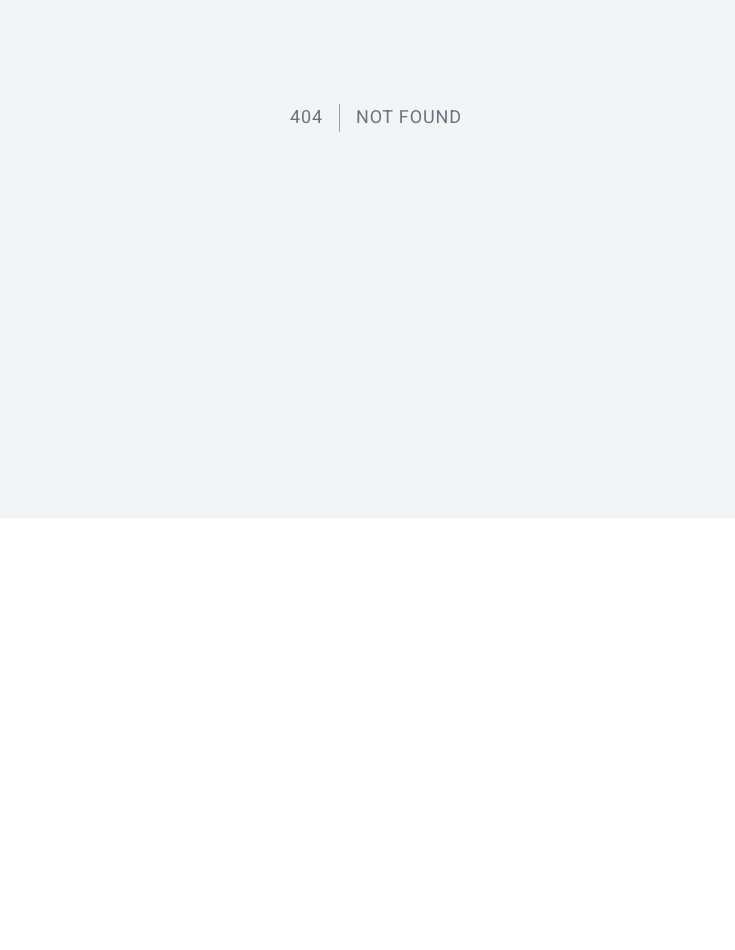
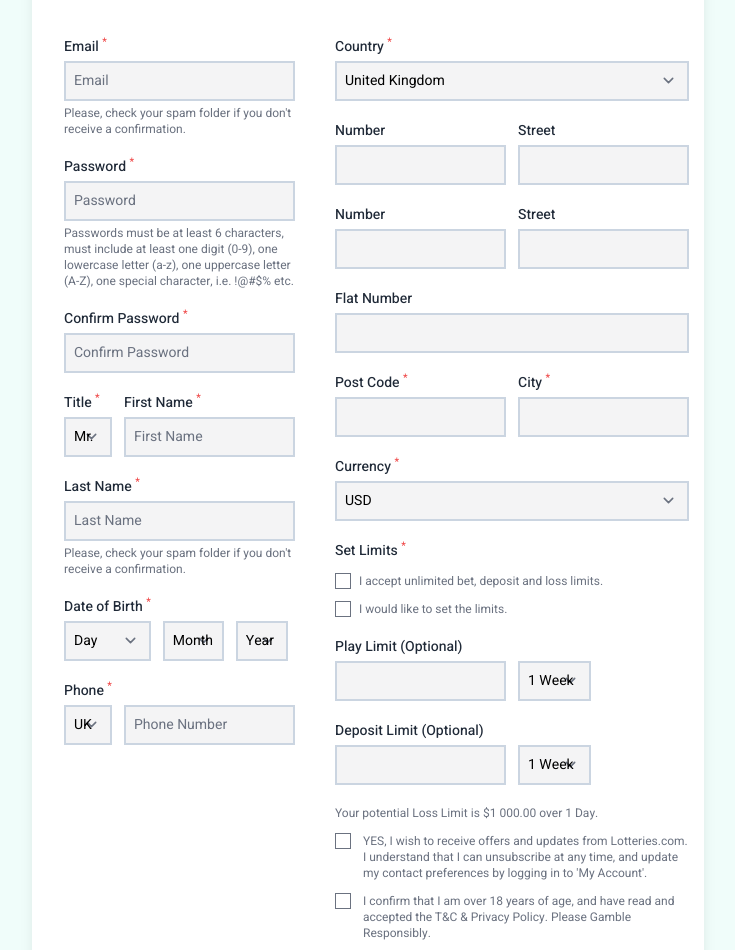
Before and after one commit to pranjalshukla23/jolly-lotto, a Next.js app: page /auth in a window 1280 px wide. Before the commit this address had no page. Shown: the part 282-1232 px from the top of the page, without its empty margins (272-1007 px from the left). Before the commit the page ends 800 px from the top, so only its background shows below. Built offline with nearby package versions, Linux system fonts and the light colour scheme; a web font is replaced by a local one.

Commit message:
- added register form and link - added UI for register form - some other minor changes

```diff
--- /dev/null
+++ b/src/components/Auth/RegisterForm.jsx
@@ -0,0 +1,214 @@
+import React from 'react'
+import FormInput from '../FormInput'
+import FormSelect from '../FormSelect'
+import Logo from '../Logo'
+
+export default () => {
+	return (
+		<div className="container mx-auto my-10 max-w-2xl items-center bg-white shadow-lg">
+			<div className="py-2">
+				<Logo className="mx-auto w-20" />
+				<span className="mt-2 block h-[2px] w-full bg-gradient-to-r from-sky-400 via-rose-400 to-lime-400"></span>
+			</div>
+
+			<div className="p-8">
+				<a href="#" className="text-sm text-cyan-500 underline">
+					&larr; Sign In Here
+				</a>
+				<h2 className="mt-4 text-center text-xl font-semibold text-teal-700">
+					Create an Account
+				</h2>
+
+				<form className="mt-8 flex items-start justify-between gap-x-10">
+					<div className="flex-1 space-y-5">
+						<FormInput
+							type="email"
+							label="Email"
+							placeholder="Email"
+							isReq={true}
+							infoText="Please, check your spam folder if you don't
+							receive a confirmation."
+						/>
+						<FormInput
+							type="password"
+							label="Password"
+							placeholder="Password"
+							isReq={true}
+							infoText="Passwords must be at least 6 characters,
+							must include at least one digit (0-9),
+							one lowercase letter (a-z),
+							one uppercase letter (A-Z),
+							one special character, i.e. !@#$% etc."
+						/>
+						<FormInput
+							type="password"
+							label="Confirm Password"
+							placeholder="Confirm Password"
+							isReq={true}
+						/>
+						<div className="flex gap-x-3">
+							<FormSelect
+								label="Title"
+								isReq={true}
+								options={['Mr.', 'Mrs.']}
+							/>
+							<FormInput
+								label="First Name"
+								placeholder="First Name"
+								isReq={true}
+							/>
+						</div>
+						<FormInput
+							label="Last Name"
+							placeholder="Last Name"
+							isReq={true}
+							infoText="Please, check your spam folder if you don't receive
+							a confirmation."
+						/>
+						<div className="flex items-end gap-x-3">
+							<FormSelect
+								label="Date of Birth"
+								isReq={true}
+								options={['Day', 1, 2, 3, 4]}
+							/>
+							<FormSelect
+								label=""
+								options={['Month', 1, 2, 3, 4]}
+							/>
+							<FormSelect
+								label=""
+								options={['Year', 1990, 1992, 1993, 1994]}
+							/>
+						</div>
+						<div className="flex items-end gap-x-3">
+							<FormSelect
+								label="Phone"
+								options={['UK', 'AUS']}
+								isReq={true}
+							/>
+							<FormInput
+								type="tel"
+								label=""
+								placeholder="Phone Number"
+							/>
+						</div>
+					</div>
+
+					<div className="flex-1 space-y-5">
+						<FormSelect
+							label="Country"
+							options={[
+								'United Kingdom',
+								'United States',
+								'Canada',
+								'Uganda',
+							]}
+							isReq={true}
+						/>
+						<div className="flex gap-x-3">
+							<FormInput label="Number" />
+							<FormInput label="Street" />
+						</div>
+						<div className="flex gap-x-3">
+							<FormInput label="Number" />
+							<FormInput label="Street" />
+						</div>
+						<FormInput label="Flat Number" />
+						<div className="flex gap-x-3">
+							<FormInput label="Post Code" isReq={true} />
+							<FormInput label="City" isReq={true} />
+						</div>
+
+						<FormSelect
+							label="Currency"
+							isReq={true}
+							options={['USD', 'EUR', 'GBP']}
+						/>
+
+						<div className="space-y-3">
+							<h4 className="text-sm font-medium text-gray-800">
+								Set Limits <sup className="text-red-500">*</sup>
+							</h4>
+							<div className="flex items-center gap-x-2">
+								<input id="term-1" type="checkbox" name="" />
+								<label
+									htmlFor="term-1"
+									className="cursor-pointer text-xs text-gray-500">
+									I accept unlimited bet, deposit and loss
+									limits.
+								</label>
+							</div>
+							<div className="flex items-center gap-x-2">
+								<input id="term-2" type="checkbox" name="" />
+								<label
+									htmlFor="term-2"
+									className="cursor-pointer text-xs text-gray-500">
+									I would like to set the limits.
+								</label>
+							</div>
+						</div>
+
+						<div className="flex items-end gap-x-3">
+							<FormInput label="Play Limit (Optional)" />
+
+							<FormSelect
+								label={''}
+								options={['1 Week', '2 Weeks']}
+							/>
+						</div>
+
+						<div className="flex items-end gap-x-3">
+							<FormInput label="Deposit Limit (Optional)" />
+
+							<FormSelect
+								label={''}
+								options={['1 Week', '2 Weeks']}
+							/>
+						</div>
+
+						<div className="space-y-3">
+							<p className="text-xs text-gray-500">
+								Your potential Loss Limit is $1 000.00 over 1
+								Day.
+							</p>
+							<div className="flex gap-x-3">
+								<input id="term-3" type="checkbox" name="" />
+								<label
+									htmlFor="term-3"
+									className="cursor-pointer text-xs text-gray-500">
+									YES, I wish to receive offers and updates
+									from Lotteries.com. I understand that I can
+									unsubscribe at any time, and update my
+									contact preferences by logging in to
+									&apos;My Account&apos;.
+								</label>
+							</div>
+							<div className="flex gap-x-3">
+								<input id="term-4" type="checkbox" name="" />
+								<label
+									htmlFor="term-4"
+									className="cursor-pointer text-xs text-gray-500">
+									I confirm that I am over 18 years of age,
+									and have read and accepted the T&C & Privacy
+									Policy. Please Gamble Responsibly.
+								</label>
+							</div>
+						</div>
+						<div className="flex flex-col gap-y-5">
+							<button
+								type="submit"
+								className="mt-5 w-full rounded-md bg-gradient-to-r from-orange-400 to-orange-500 py-3 px-14 text-lg font-semibold text-white shadow-md shadow-orange-700 hover:from-orange-500 hover:to-orange-400">
+								Create New Account
+							</button>
+							<button
+								type="button"
+								className="w-full rounded-md bg-cyan-400 px-5 py-2.5 text-lg font-medium text-white shadow shadow-cyan-600">
+								Sign In Here
+							</button>
+						</div>
+					</div>
+				</form>
+			</div>
+		</div>
+	)
+}
--- /dev/null
+++ b/src/components/FormInput.jsx
@@ -0,0 +1,25 @@
+export default ({
+	type = 'text',
+	label,
+	placeholder,
+	isReq = false,
+	infoText = null,
+}) => {
+	const name = label.toLowerCase()
+
+	return (
+		<div className="flex flex-col gap-y-1">
+			<label htmlFor={name} className="text-sm font-medium text-gray-800">
+				{label} {isReq && <sup className="text-red-500">*</sup>}
+			</label>
+			<input
+				id={name}
+				type={type}
+				name={name}
+				className="border-2 border-slate-300 bg-zinc-100 px-2 text-sm ring-0 focus:ring-0"
+				placeholder={placeholder}
+			/>
+			{infoText && <p className="text-xs text-gray-500">{infoText}</p>}
+		</div>
+	)
+}
--- /dev/null
+++ b/src/components/FormSelect.jsx
@@ -0,0 +1,22 @@
+export default ({ label, options = [], isReq = false, infoText = null }) => {
+	const name = label.toLowerCase()
+
+	return (
+		<div className="flex flex-col gap-y-1">
+			<label htmlFor={name} className="text-sm font-medium text-gray-800">
+				{label} {isReq && <sup className="text-red-500">*</sup>}
+			</label>
+			<select
+				id={name}
+				name={name}
+				className="border-2 border-slate-300 bg-zinc-100 px-2 text-sm ring-0 focus:ring-0">
+				{options.map((o, k) => (
+					<option key={k} value={o}>
+						{o}
+					</option>
+				))}
+			</select>
+			{infoText && <p className="text-xs text-gray-500">{infoText}</p>}
+		</div>
+	)
+}
--- a/src/components/Header.jsx
+++ b/src/components/Header.jsx
@@ -25,7 +25,7 @@ export default () => {
 				<IconWallet className={'mr-2 w-4 fill-current text-gray-500'} />
 				Balance: <strong>$45</strong>
 			</a>
-			<Link href={'/'} className="hidden gap-x-2 md:flex">
+			<Link href="/auth" className="hidden gap-x-2 md:flex">
 				<UserIcon className="w-4 text-gray-500" />
 				<span className="flex items-center text-sm text-gray-700">
 					John Doe
--- a/src/components/Layout.jsx
+++ b/src/components/Layout.jsx
@@ -1,11 +1,11 @@
 import Footer from './Footer'
 import Header from './Header'
 
-export default ({ children }) => {
+export default ({ children, className }) => {
 	return (
 		<>
 			<Header />
-			<main>{children}</main>
+			<main className={className}>{children}</main>
 			<Footer />
 		</>
 	)
--- /dev/null
+++ b/src/pages/auth/index.jsx
@@ -0,0 +1,17 @@
+import React from 'react'
+import RegisterForm from '@/components/Auth/RegisterForm'
+import Layout from '@/components/Layout'
+import Head from 'next/head'
+
+export default () => {
+	// show login or signup form based on user session state.
+	// for now just show registration form.
+	return (
+		<Layout className={'flex bg-teal-50'}>
+			<Head>
+				<title>Register With Us</title>
+			</Head>
+			<RegisterForm />
+		</Layout>
+	)
+}
```
Also changed, not shown: 1 other file (tests, documents, lock files or other folders).
